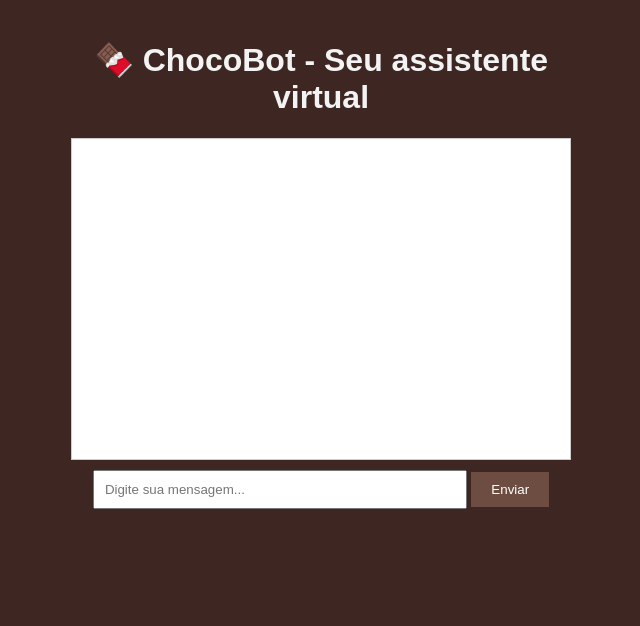
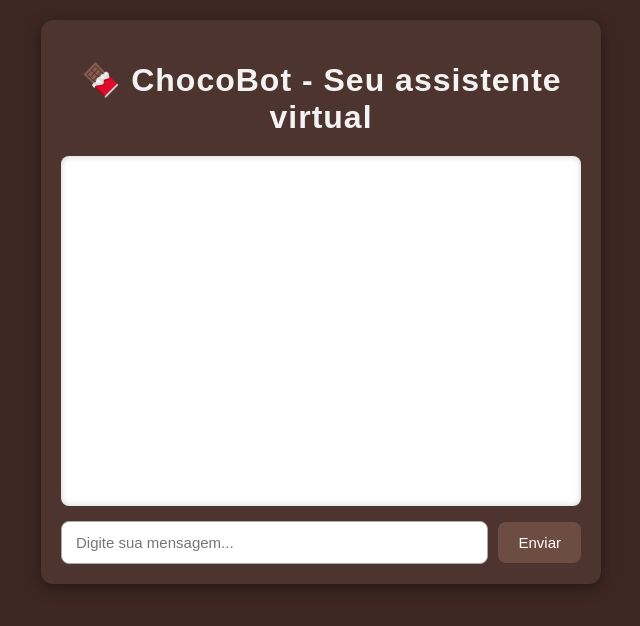
Before and after one commit to camilabezerrah/chocobotsemfronteiras, a website: page index.html in a window 1280 px wide. Shown: the whole page, without its empty margins (319-959 px from the left). Drawn offline with Linux system fonts and the light colour scheme.

Commit message:
Add files via upload

```diff
--- a/style.css
+++ b/style.css
@@ -1,60 +1,114 @@
-/* Estiliza o corpo da página */
 body {
-    font-family: Arial, sans-serif;
+    font-family: Arial, Helvetica, sans-serif;
     background-color: #3E2723;
     margin: 0;
     padding: 20px;
-    text-align: center;
+    display: flex;
+    justify-content: center;
+    align-items: flex-start;
+    min-height: 100vh;
 }
 
-h1{
-    color: rgb(243, 243, 243);
+h1 {
+    color: #F3F3F3;
+    text-align: center;
+    margin-bottom: 20px;
+    letter-spacing: 1px;
+    font-weight: 600;
 }
 
-/* Estiliza o container do chat */
 #chat-container {
-    max-width: 500px;
-    margin: 0 auto;
+    width: 100%;
+    max-width: 520px;
+    background-color: #4E342E;
+    padding: 20px;
+    border-radius: 12px;
+
+    box-shadow: 0 4px 15px rgba(0,0,0,0.4);
 }
 
-/* Estiliza o quadro de mensagens do chat */
 #chatHistory {
-    border: 1px solid #ccc;
-    background-color: #ffffff;
-    height: 300px;
+    background-color: #FFFFFF;
+    border-radius: 8px;
+    border: none;
+    height: 320px;
     overflow-y: auto;
-    padding: 10px;
-    margin-bottom: 10px;
-    text-align: left;
+    padding: 15px;
+    margin-bottom: 15px;
+    box-shadow: inset 0 0 6px rgba(0,0,0,0.2);
 }
 
-/* Estiliza a área de entrada de texto do usuário */
-#user-input {
-    width: 70%;
-    padding: 10px;
+.input-area {
+    display: flex;
+    gap: 10px;
+    justify-content: space-between;
+    align-items: center;
 }
 
-/* Estiliza o botão de envio */
+#user-input {
+    width: 100%;
+    padding: 12px 14px;
+    border-radius: 8px;
+    border: 1px solid #aaa;
+    outline: none;
+    font-size: 15px;
+}
+
+#user-input:focus {
+    border-color: #8d6e63;
+    box-shadow: 0 0 5px rgba(141,110,99,0.6);
+}
+
 #send-btn {
-    padding: 10px 20px;
+    padding: 12px 20px;
     background-color: #6d4c41;
     color: white;
     border: none;
+    border-radius: 8px;
     cursor: pointer;
+    font-size: 15px;
+    transition: 0.3s ease;
 }
 
-/* Efeito hover no botão de envio */
 #send-btn:hover {
     background-color: #5d4037;
+    transform: translateY(-2px);
 }
 
-/* Estilos adicionais para mensagens */
+#send-btn:active {
+    transform: translateY(0);
+}
+
+.user-msg,
+.bot-msg {
+    max-width: 80%;
+    padding: 10px 14px;
+    border-radius: 10px;
+    margin-bottom: 10px;
+    display: inline-block;
+    line-height: 1.4;
+    font-size: 14px;
+}
+
 .user-msg {
+    background-color: #D7CCC8;
+    color: #3E2723;
     text-align: right;
-    margin-bottom: 8px;
+    margin-left: auto;
 }
 
 .bot-msg {
-    text-align: left;
-    margin-bottom: 8px;
+    background-color: #EFEBE9;
+    color: #3E2723;
+    margin-right: auto;
 }
+
+@media (max-width: 480px) {
+    #chat-container {
+        padding: 15px;
+    }
+
+    #send-btn {
+        padding: 10px 16px;
+    }
+}
```
